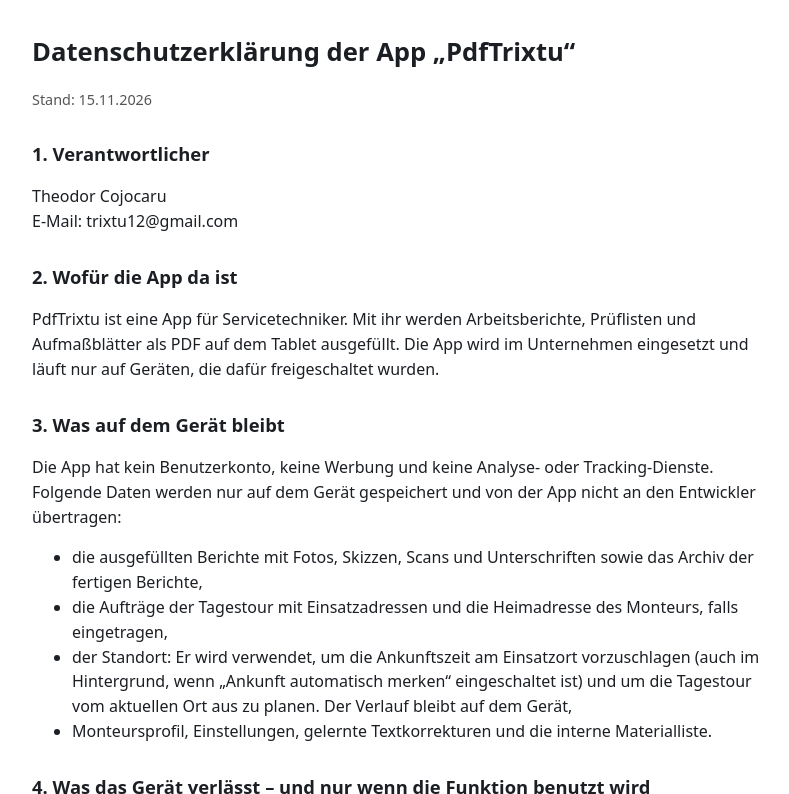
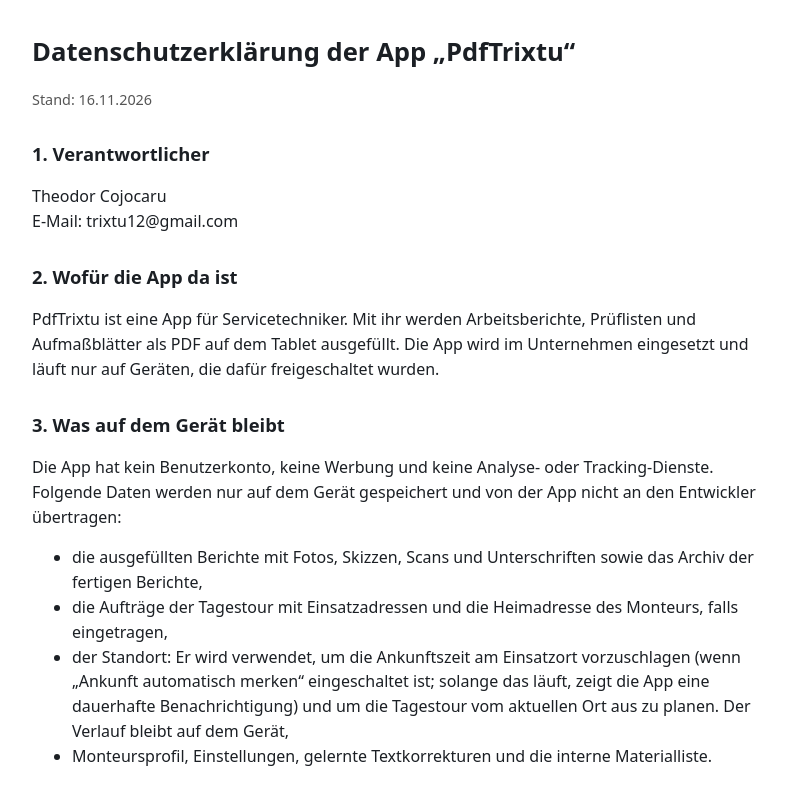
Before and after one commit to trixtu/pdftrixtu-datenschutz, a plain HTML site: page index.html in a window 1280 px wide. Shown: the top 794 px of the page, without its empty margins (240-1029 px from the left). Drawn offline with Linux system fonts and the light colour scheme.

Commit message:
Standort nicht mehr im Hintergrund (ab v82)

```diff
--- a/index.html
+++ b/index.html
@@ -12,7 +12,7 @@
 </head>
 <body>
 <h1>Datenschutzerklärung der App „PdfTrixtu“</h1>
-<p class="klein">Stand: 15.11.2026</p>
+<p class="klein">Stand: 16.11.2026</p>
 
 <h2>1. Verantwortlicher</h2>
 <p>Theodor Cojocaru<br>
@@ -26,7 +26,7 @@ E-Mail: trixtu12@gmail.com</p>
 <ul>
   <li>die ausgefüllten Berichte mit Fotos, Skizzen, Scans und Unterschriften sowie das Archiv der fertigen Berichte,</li>
   <li>die Aufträge der Tagestour mit Einsatzadressen und die Heimadresse des Monteurs, falls eingetragen,</li>
-  <li>der Standort: Er wird verwendet, um die Ankunftszeit am Einsatzort vorzuschlagen (auch im Hintergrund, wenn „Ankunft automatisch merken“ eingeschaltet ist) und um die Tagestour vom aktuellen Ort aus zu planen. Der Verlauf bleibt auf dem Gerät,</li>
+  <li>der Standort: Er wird verwendet, um die Ankunftszeit am Einsatzort vorzuschlagen (wenn „Ankunft automatisch merken“ eingeschaltet ist; solange das läuft, zeigt die App eine dauerhafte Benachrichtigung) und um die Tagestour vom aktuellen Ort aus zu planen. Der Verlauf bleibt auf dem Gerät,</li>
   <li>Monteursprofil, Einstellungen, gelernte Textkorrekturen und die interne Materialliste.</li>
 </ul>
 
@@ -46,7 +46,7 @@ E-Mail: trixtu12@gmail.com</p>
 <p>Zur Freischaltung zeigt die App eine Gerätekennung an, die der Nutzer selbst an den Verwalter der App weitergibt. Die Prüfung des Freischaltcodes erfolgt auf dem Gerät, ohne Internetverbindung.</p>
 
 <h2>6. Berechtigungen</h2>
-<p>Kamera (Fotos und Scans für den Bericht), Mikrofon (Diktat), Standort – auch im Hintergrund – (Ankunftszeit, Tagestour), Benachrichtigungen (Hinweise der App), Internet (die in Abschnitt 4 genannten Funktionen).</p>
+<p>Kamera (Fotos und Scans für den Bericht), Mikrofon (Diktat), Standort (Ankunftszeit, Tagestour), Benachrichtigungen (Hinweise der App), Internet (die in Abschnitt 4 genannten Funktionen).</p>
 
 <h2>7. Speicherdauer und Löschung</h2>
 <p>Die Daten bleiben auf dem Gerät, bis der Nutzer sie löscht oder die App deinstalliert wird. Für Berichte, die an das Unternehmen oder an Kunden weitergegeben wurden, ist das jeweilige Unternehmen verantwortlich.</p>
```
